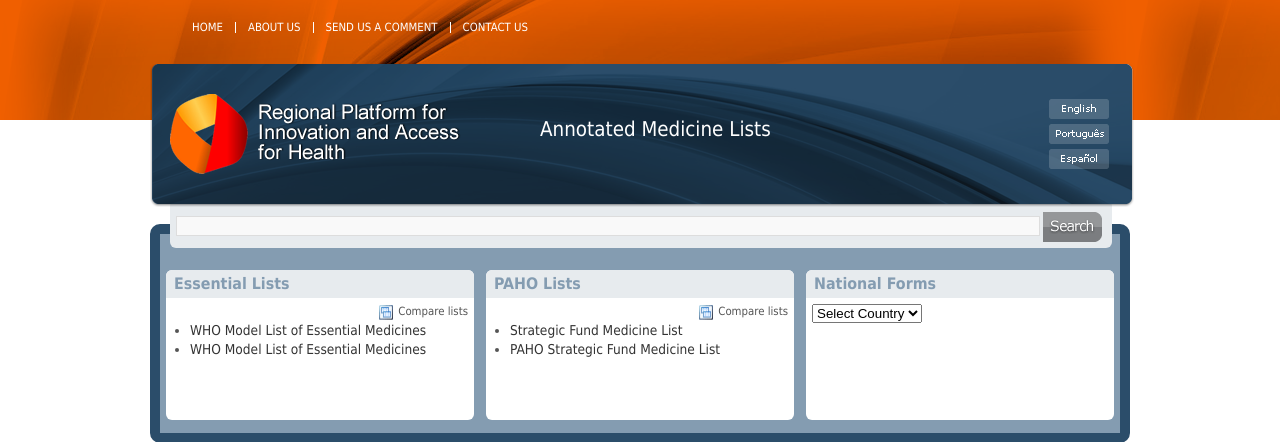
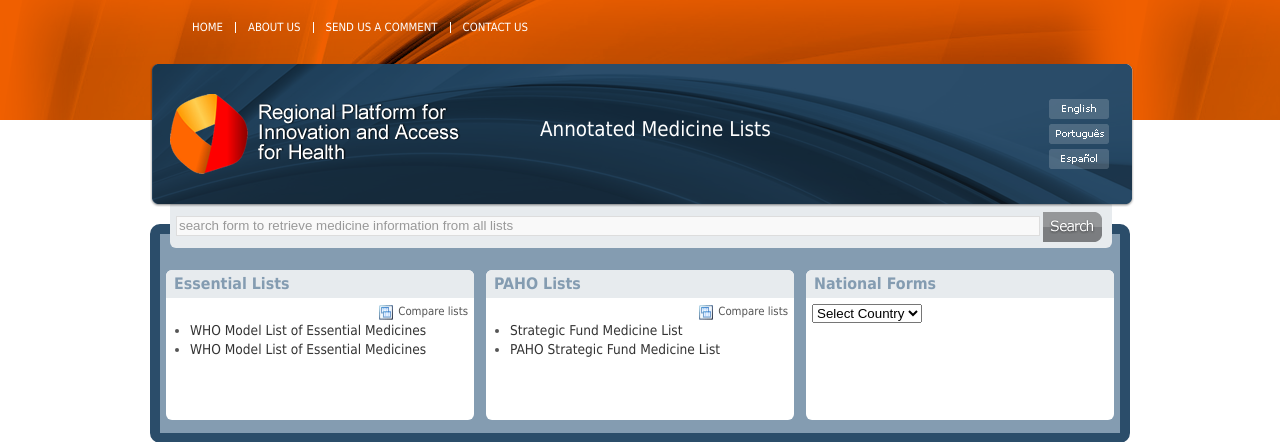
Before and after one commit to bireme/medlist, a Django app: page / in a window 1280 px wide. Shown: the top 442 px of the page. Run offline with Django 3.2, Linux system fonts and the light colour scheme; data comes from the database, SQL or seed files in the repository; parts of the project's set-up code (start-up, migrations or seed data) failed here and were passed over; some libraries are stand-ins or nearby versions.

Commit message:
adding explain text in search box (implements #46)

```diff
--- a/medlist/templates/base-index.html
+++ b/medlist/templates/base-index.html
@@ -12,6 +12,36 @@
 		<title>{% block "title" %}{% endblock %}{% trans "List of Essential Medicines" %}</title>
 
 		{% block "extrahead" %}{% endblock %}
+
+		<script>
+			$(function(){
+
+				var searchfield = $("#searchfield");
+				var text = '{% trans "search form to retrieve medicine information from all lists" %}';
+
+				// sets the default value
+				function set_default_searchfield() {
+					searchfield.css('color', "#999");
+					searchfield.val(text);
+				}
+				set_default_searchfield();
+
+				// give action for focus in
+				searchfield.focusin(function(){
+					if($(this).val() == text) {
+						searchfield.css('color', "#000");
+						$(this).val("");
+					}
+				});
+
+				// give action for focus out
+				searchfield.focusout(function(){
+					if($(this).val() == "") {
+						set_default_searchfield();
+					}
+				});
+			});
+		</script>
 	</head>
 	<body>
 		<div class="container home">
@@ -19,7 +49,7 @@
 		<div class="middle">
 			<div id="searchBox">
 				<form name="search" method="post" action="{{IAHX_URL}}">
-					<input type="text" class="textEntry" name="q"/>
+					<input type="text" id="searchfield" class="textEntry" name="q"/>
 					<input type="submit" class="submit" id="searchSubmit" value=""/>
 				</form>
 			</div>
```
